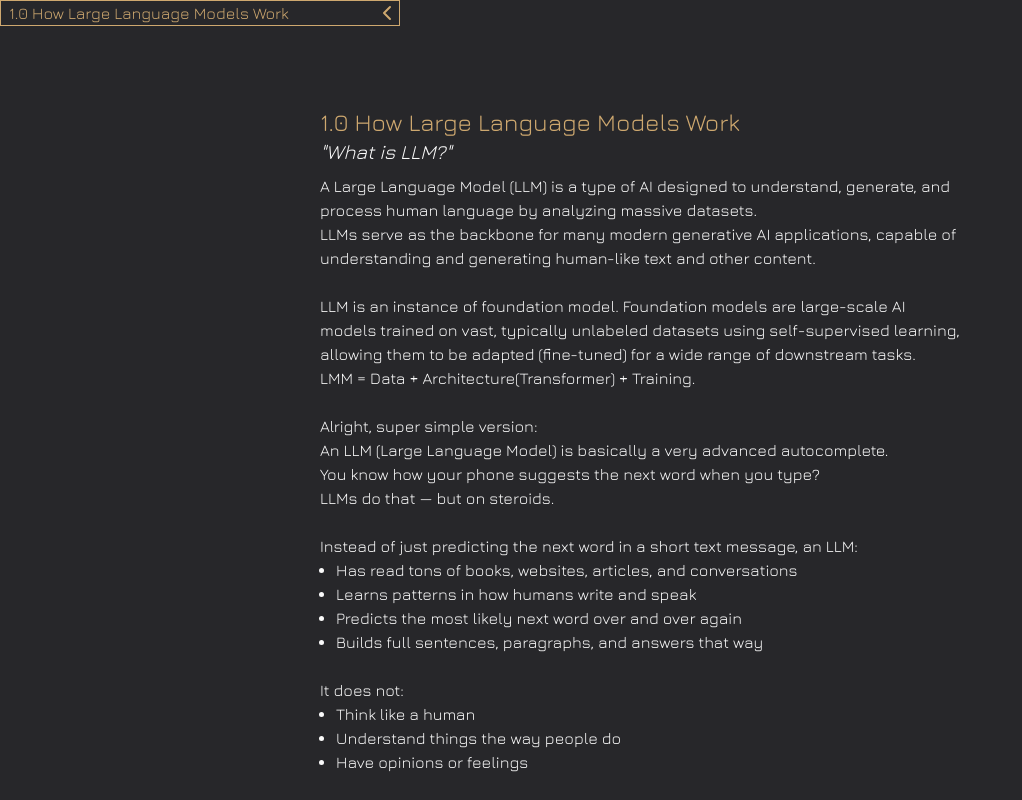
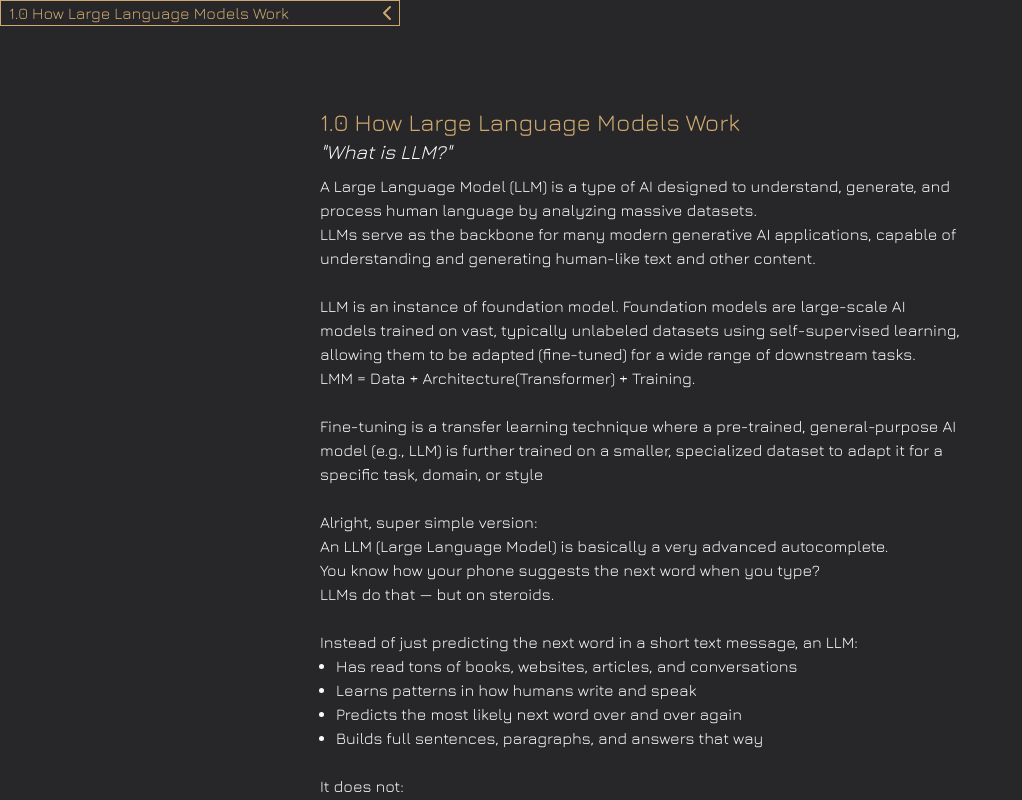
Before and after one commit to tobiaskjernell-3dinteractive/aiInformation, a React (Vite) app: page / in a window 1280 px wide. Shown: the top 800 px of the page, without its empty margins (0-1022 px from the left). Built offline with nearby package versions, Linux system fonts and the light colour scheme.

Commit message:
finetuning info in 1.0

```diff
--- a/src/data/aiData.ts
+++ b/src/data/aiData.ts
@@ -16,6 +16,8 @@ export const dataChapters: IAiData[] = [
                 "--space",
                 'LLM is an instance of foundation model. Foundation models are large-scale AI models trained on vast, typically unlabeled datasets using self-supervised learning, allowing them to be adapted (fine-tuned) for a wide range of downstream tasks.',
                 'LMM = Data + Architecture(Transformer) + Training.',
+                '--space',
+                "Fine-tuning is a transfer learning technique where a pre-trained, general-purpose AI model (e.g., LLM) is further trained on a smaller, specialized dataset to adapt it for a specific task, domain, or style",
                 '--space',
                 "Alright, super simple version:",
                 "An LLM (Large Language Model) is basically a very advanced autocomplete.",
```
